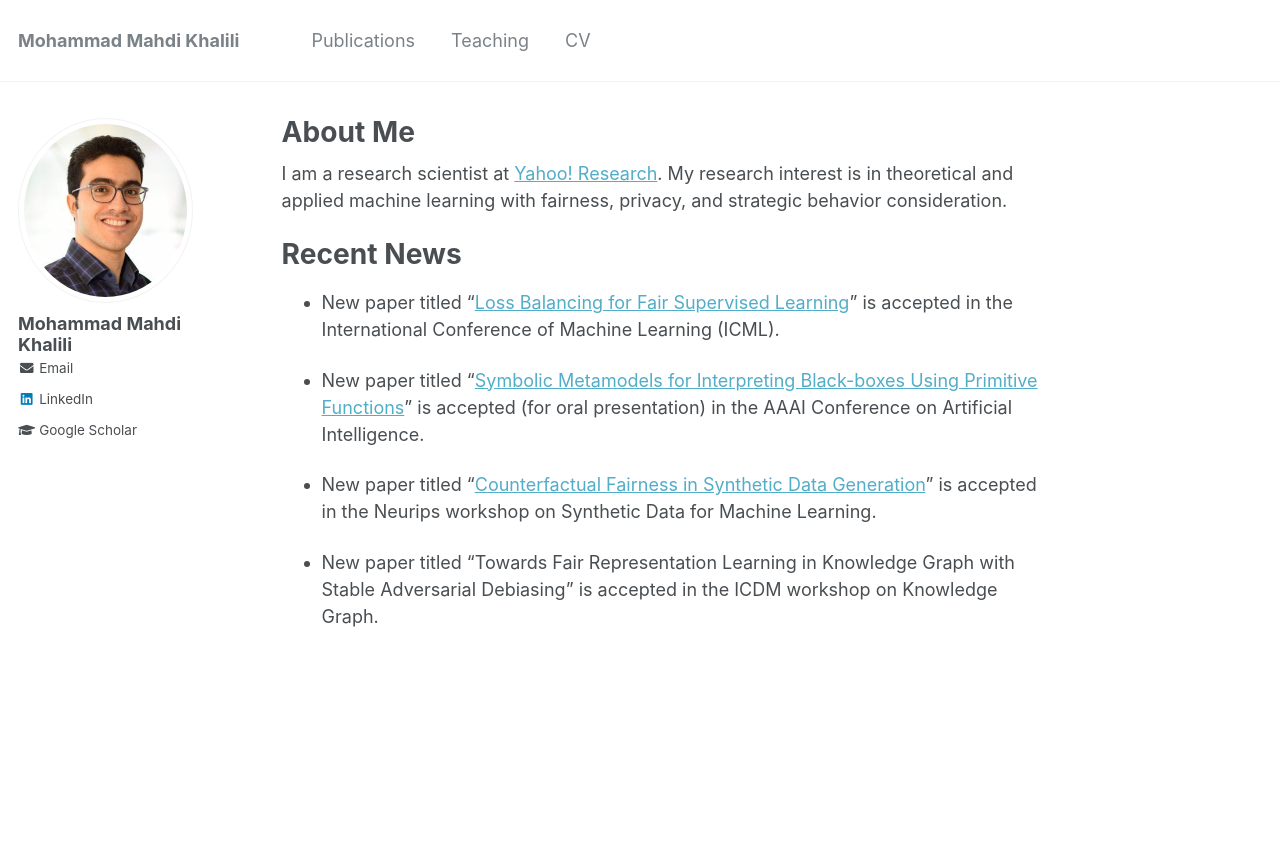
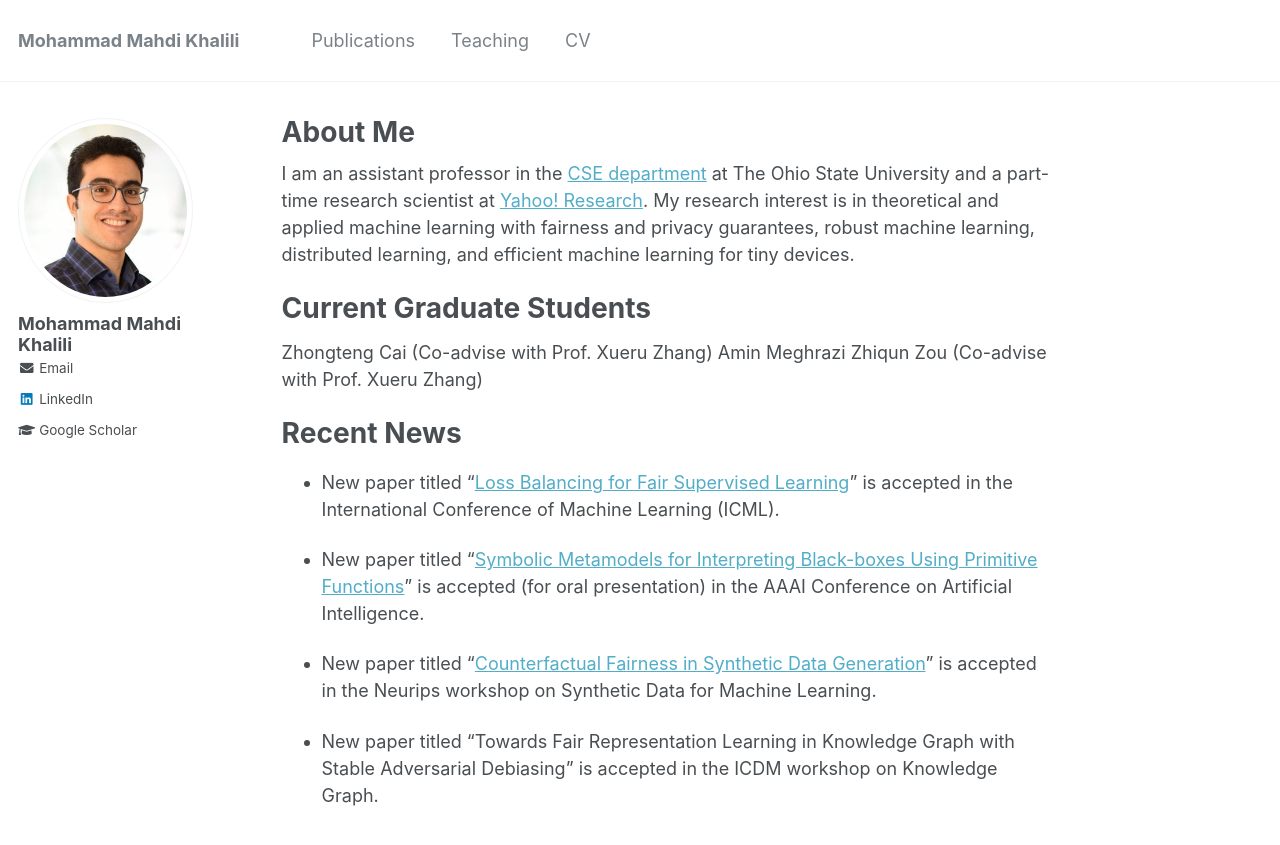
Before and after one commit to KhaliliMahdi/khalilimahdi.github.io, a Jekyll site: the page built from _pages/about.md, in a window 1280 px wide and 1021 px high. Shown: the top 845 px of the window. Built offline with Jekyll 4.4.1, drawn with Linux system fonts in a browser that asks for light colours.

Commit message:
Update about.md

```diff
--- a/_pages/about.md
+++ b/_pages/about.md
@@ -8,7 +8,13 @@ redirect_from:
   - /about.html
 ---
 
-I am a research scientist at [Yahoo! Research](https://research.yahoo.com/). My research interest is in theoretical and applied machine learning with fairness, privacy, and strategic behavior consideration.
+I am an assistant professor in the [CSE department](https://cse.osu.edu/) at The Ohio State University and a part-time research scientist at [Yahoo! Research](https://research.yahoo.com/). My research interest is in theoretical and applied machine learning with fairness and privacy guarantees, robust machine learning, distributed learning, and efficient machine learning for tiny devices.
+
+Current Graduate Students
+======
+Zhongteng Cai (Co-advise with Prof. Xueru Zhang)
+Amin Meghrazi
+Zhiqun Zou (Co-advise with Prof. Xueru Zhang)
 
 
 Recent News
```
